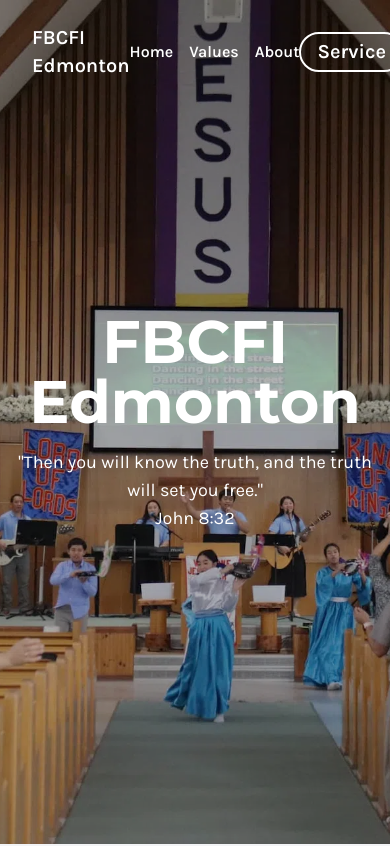
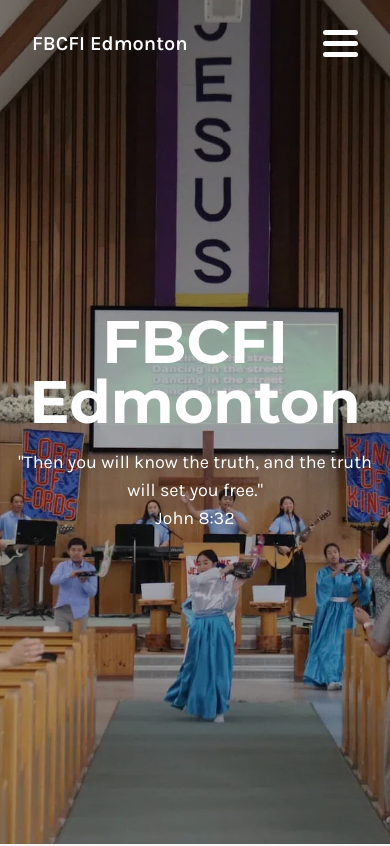
Before and after one commit to ksupa/church-website, a Next.js app: page / in a window 390 px wide. Shown: the top 846 px of the page. Built offline with nearby package versions, Linux system fonts and the light colour scheme.

Commit message:
created basic hamburger menu for mobile

```diff
--- a/app/components/ui/NavBar.css
+++ b/app/components/ui/NavBar.css
@@ -5,9 +5,66 @@
   background-color: transparent;
   font-weight: 600;
   transition: background-color 0.3s ease-in-out, box-shadow 0.3s ease-in-out;
+
+  --nav-text-color: white;
+  --nav-hover-color: #5fc084;
+  --nav-border-color: white;
+  --nav-border-hover-color: #4e9e6d;
+  --nav-bg-hover-color: #4e9e6d;
 }
 
 .active {
   background-color: #0d542b;
   box-shadow: rgba(0, 0, 0, 0.35) 0px 5px 15px;
+
+  --nav-text-color: white;
+  --nav-hover-color: #22c55e;
+  --nav-border-color: white;
+  --nav-border-hover-color: #22c55e;
+  --nav-bg-hover-color: #22c55e;
 }
+
+.navbar .nav-text {
+  color: var(--nav-text-color);
+}
+
+.navbar .nav-text:hover {
+  color: var(--nav-hover-color);
+}
+
+.navbar .nav-button {
+  color: var(--nav-text-color);
+  border-color: var(--nav-border-color);
+  background-color: transparent;
+}
+
+.navbar .nav-button:hover {
+  color: var(--nav-text-color);
+  border-color: var(--nav-border-hover-color);
+  background-color: var(--nav-bg-hover-color);
+}
+
+/* Mobile Nav */
+.menu-line {
+  width: 35px;
+  height: 5px;
+  background-color: white;
+  margin: 6px 0;
+  border-radius: 20px;
+}
+
+.no-scroll {
+  overflow: hidden;
+}
+
+.mobile-menu {
+  position: absolute;
+  height: 100vh;
+  width: 100%;
+  display: flex;
+  align-items: center;
+  justify-content: center;
+  background-color: rgba(0, 0, 0, 0.60);
+  backdrop-filter: blur(8px);
+  top: 0;
+}
--- a/app/components/ui/NavBar.jsx
+++ b/app/components/ui/NavBar.jsx
@@ -11,6 +11,17 @@ export const NavBar = () => {
   const pathname = usePathname();
   const isHomePage = pathname == '/';
   const [navBar, setNavBar] = useState(false);
+  const [openHamburgerNav, setOpenHamburgerNav] = useState(false);
+
+  const toggleHamburgerNav = () => {
+    setOpenHamburgerNav(!openHamburgerNav)
+
+    if(!openHamburgerNav) {
+      document.body.classList.add('no-scroll')
+    } else {
+      document.body.classList.remove('no-scroll')
+    }
+  }
 
   useEffect(() => {
     const addBackground = () => {
@@ -33,29 +44,60 @@ export const NavBar = () => {
       <nav className={navBar ? 'navbar active' : 'navbar'}>
           <div className="max-w-7xl mx-auto px-8 py-6 flex justify-between items-center">
             {/* FBCFI Edmonton or FBCFI Logo */}
-              <Link href="/" className="text-white text-xl hover:text-green-800">
+              <Link href="/" className="text-xl nav-text">
                 FBCFI Edmonton
               </Link>
 
             {/* Nav Links */}
-              <ul className="flex gap-4 text-white text-base tracking-[6]">
+              <ul className="gap-4 text-base tracking-[6] hidden lg:flex">
                   <li>
-                      <Link href={isHomePage ? "#home" : "/"} className="hover:text-green-800">Home</Link>
+                      <Link href={isHomePage ? "#home" : "/"} className="nav-text">Home</Link>
                   </li>
                   <li>
-                      <Link href={isHomePage ? "#values" : "/#values"} className="hover:text-green-800">Values</Link>
+                      <Link href={isHomePage ? "#values" : "/#values"} className="nav-text">Values</Link>
                   </li>
                   <li>
-                      <Link href="/about" className="hover:text-green-800">About</Link>
+                      <Link href="/about" className="nav-text">About</Link>
                   </li>
               </ul>
               <Link
-                className='cursor-pointer border-2 hover:border-green-800 border-white bg-transparent hover:bg-green-800 text-white hover:text-white text-xl px-4 py-1 rounded-full'
+                className='hidden lg:flex nav-button cursor-pointer border-2 text-xl px-4 py-1 rounded-full transition-colors duration-300'
                 href="https://www.facebook.com/FBCFIEdmonton"
                 target='_blank'
                 >
                 Service
               </Link>
+
+              <div className='block lg:hidden z-100' onClick={toggleHamburgerNav}>
+                <div className='menu-line'></div>
+                <div className='menu-line'></div>
+                <div className='menu-line'></div>
+              </div>
+          </div>
+
+          {/* Mobile Menu */}
+          <div className={openHamburgerNav ? 'mobile-menu' : 'hidden'}>
+            <ul className='text-center p-5 text-3xl flex flex-col gap-7'>
+              <li className='p-3 border-b border-gray-300 w-50 mx-auto'>
+                <Link href={isHomePage ? "#home" : "/"} className="nav-text md:text-5xl" onClick={toggleHamburgerNav}>Home</Link>
+              </li>
+              <li className='p-3 border-b border-gray-300 w-50 mx-auto'>
+                <Link href={isHomePage ? "#values" : "/#values"} className="nav-text md:text-5xl" onClick={toggleHamburgerNav}>Values</Link>
+              </li>
+              <li className='p-3 border-b border-gray-300 w-50 mx-auto'>
+                <Link href="/about" className="nav-text md:text-5xl" onClick={toggleHamburgerNav}>About</Link>
+              </li>
+              <li className='mx-auto mt-10'>
+                <Link
+                  className='nav-button cursor-pointer border-2 px-6 py-2 rounded-full transition-colors duration-300 text-3xl md:text-5xl'
+                  href="https://www.facebook.com/FBCFIEdmonton"
+                  target='_blank'
+                  onClick={toggleHamburgerNav}
+                >
+                  Service
+                </Link>
+              </li>
+            </ul>
           </div>
       </nav>
   )
--- a/app/globals.css
+++ b/app/globals.css
@@ -32,7 +32,7 @@ h1, h2, h3 {
 @keyframes appear{
   from {
     opacity: 0;
-    transform: translateY(30px);
+    transform: translateY(100px);
   }
   to {
     opacity: 1;
--- a/app/page.js
+++ b/app/page.js
@@ -84,7 +84,7 @@ export default function Home() {
         </div>
 
         <Link
-          className='cursor-pointer border-2 border-green-800 bg-transparent hover:bg-green-800 text-xl text-green-800 hover:text-white font-semibold text-center py-5 w-50 md:w-100 rounded-full mx-auto block'
+          className='cursor-pointer border-2 border-green-800 bg-transparent hover:bg-green-800 text-xl text-green-800 hover:text-white font-semibold text-center py-5 w-50 md:w-100 rounded-full mx-auto block transition-colors duration-300'
           href="https://freebelieversinchrist.org/our-values"
           target='_blank'
         >
@@ -92,8 +92,9 @@ export default function Home() {
         </Link>
       </section>
 
+      {/* Events */}
       <section className="bg-gray-100 py-10 md:py-20">
-        <h2 className="font-semibold text-center text-5xl lg:text-6xl text-green-800">Upcoming Events</h2>
+        <h2 className="font-semibold text-center text-5xl lg:text-6xl text-green-800">Events</h2>
         <div className="max-w-7xl mx-auto px-5 py-10 grid md:grid-cols-3 gap-10">
           {events.map((event, index) => {
             return (
```
Lines whose indentation alone changed are shown as unchanged.
